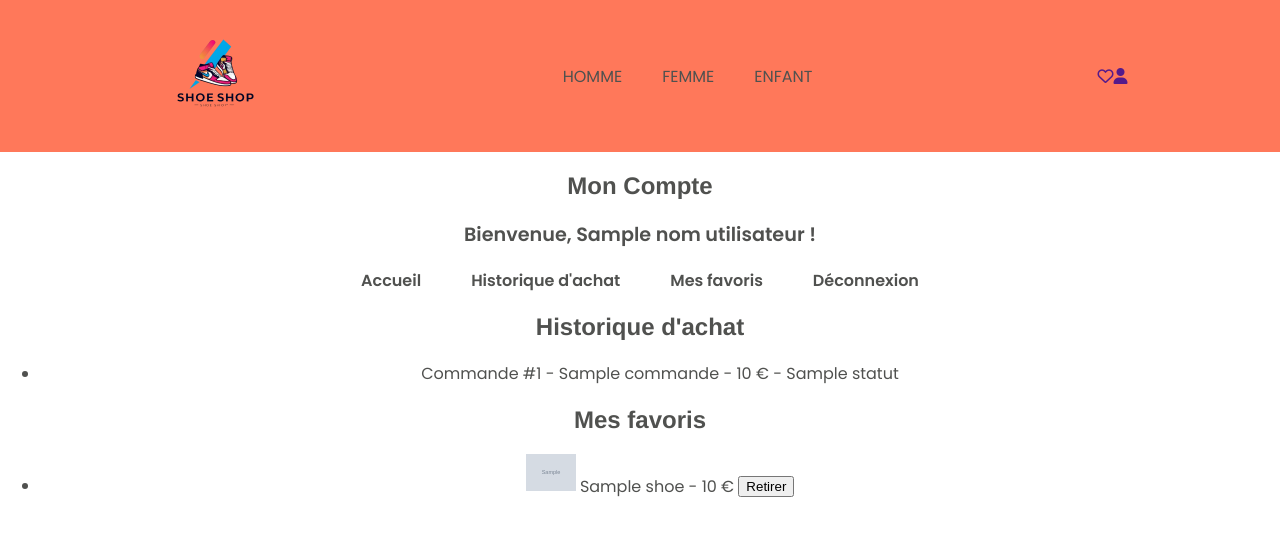
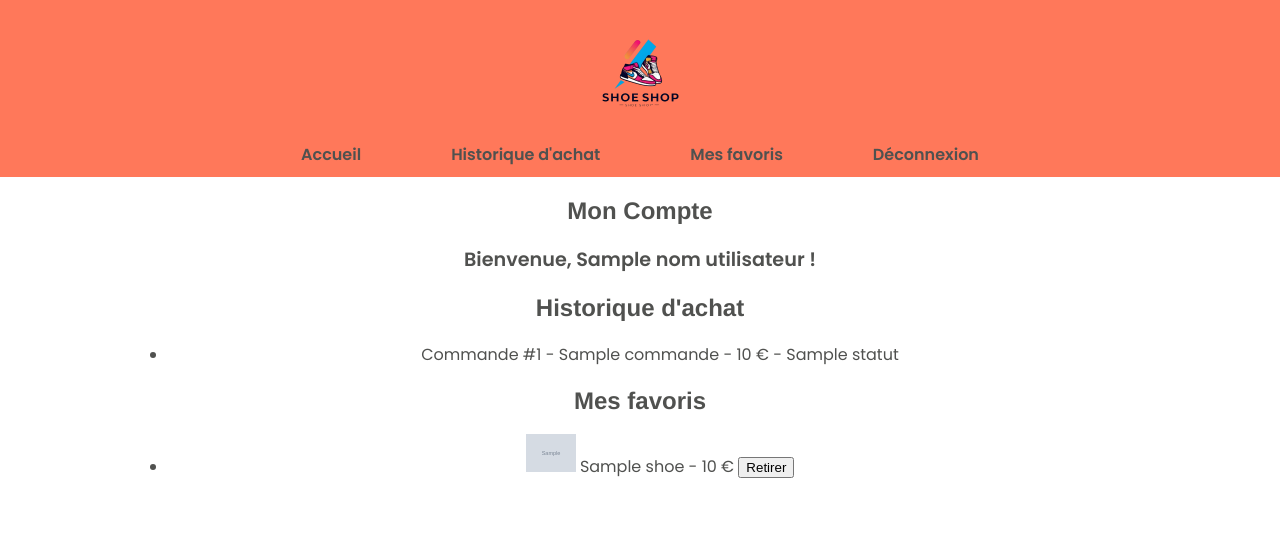
Before and after one commit to Gab-ia/shoe_shop, a PHP site: template pages/front/utilisateur.php in a window 1280 px wide. Shown: the top 536 px of the page. Run offline with PHP 8.4, Linux system fonts and the light colour scheme; the template is opened without the code that fills it: most values are stand-ins (such as "Sample title", 1, 10 or a date in 2020); grey boxes marked "Sample" are stand-in pictures.

Commit message:
responsive

```diff
--- a/css/style-utilisateur.css
+++ b/css/style-utilisateur.css
@@ -11,16 +11,13 @@
 }
 
 body {
-
   font-family: var(--font-principale);
   color: var(--couleur-1);
   margin: 0;
   padding: 0;
 }
 
-h1,
-h2,
-h3 {
+h1, h2, h3 {
   font-family: var(--font-secondaire);
   color: var(--couleur-1);
 }
@@ -56,12 +53,7 @@ h3 {
   float: right;
 }
 
-input[type="email"],
-input[type="id"],
-.password,
-.nom,
-.prenom,
-.identifiant {
+input[type="email"], input[type="id"], .password, .nom, .prenom, .identifiant {
   width: 100%;
   padding: 10px;
   border: 1px solid #ccc;
@@ -100,7 +92,6 @@ input[type="id"],
   display: flex;
   justify-content: center;
   gap: 20px;
-  /* Ajuste l'espace entre les éléments */
 }
 
 .user_nav ul li {
@@ -126,16 +117,17 @@ input[type="id"],
 /* Ajout de Flexbox pour le header */
 header {
   display: flex;
-  justify-content:space-around;
+  flex-direction: column;
+  justify-content: center;
   align-items: center;
   padding: 10px 20px;
   background-color: var(--couleur-3);
 }
 
-/* Pour les éléments du menu de navigation */
-header div {
-  display: flex;
-  align-items: center;
+header .logo img {
+  width: 100%;
+  height: auto;
+  max-width: 125px; /* Logo limité à cette taille */
 }
 
 header ul {
@@ -143,6 +135,7 @@ header ul {
   list-style: none;
   margin: 0;
   padding: 0;
+  justify-content: center;
 }
 
 header ul li {
@@ -150,20 +143,70 @@ header ul li {
   margin-left: 20px;
 }
 
-
-/* Pour les icônes */
 header .icones {
   display: flex;
   align-items: center;
 }
 
+/* Logo */
 .size-logo {
-  width: 125.125px; /* Définit la largeur exacte de l'image */
-  height: auto; /* Conserve les proportions de l'image */
+  width: 300px; /* Définition fixe de la largeur */
+  height: auto;
 }
 
 .logo {
   width: auto;
   height: auto;
-  display: inline-block; /* Assure que l'élément prend uniquement la place nécessaire */
+  display: inline-block;
 }
+
+/* Media Queries */
+
+/* Pour les grands écrans (PC) */
+@media (min-width: 1024px) {
+  .connexion_client_section {
+    max-width: 500px;
+  }
+
+  .user_account_section {
+    max-width: 80%;
+    margin: auto;
+  }
+}
+
+
+
+/* Pour les téléphones (moins de 790px) */
+@media (max-width: 790px) {
+  header {
+    flex-direction: column;
+    text-align: center;
+  }
+
+  .logo img {
+    max-width: 100px; /* Réduire la taille du logo sur mobile */
+  }
+
+  .user_nav ul {
+    flex-direction: column;
+    padding: 0;
+  }
+
+  .user_nav ul li {
+    margin: 10px 0;
+    font-size: 14px;
+  }
+
+  .user_account_section {
+    padding: 15px;
+  }
+
+  .purchase_history li, .favorite_list li {
+    padding: 12px;
+    font-size: 14px;
+  }
+
+  button {
+    font-size: 14px;
+  }
+}
--- a/pages/front/utilisateur.php
+++ b/pages/front/utilisateur.php
@@ -17,18 +17,15 @@
       <img src="/img/logo-shoe.png" alt="Logo Shoe" class="size-logo">
     </div>
 
-    <div>
+    <nav class="user_nav">
       <ul>
-            <li><a href="" class="lien" style="text-decoration:none; color:var(--couleur-1);" onclick="afficheMenu()">HOMME</a></li>
-            <li><a href="" class="lien" style="text-decoration:none; color:var(--couleur-1);" onclick="afficheMenu()">FEMME</a></li>
-            <li><a href="" class="lien" style="text-decoration:none; color:var(--couleur-1);" onclick="afficheMenu()">ENFANT</a></li>
+        <li><a href="/pages/front/accueil.php">Accueil</a></li>
+        <li><a href="#historique">Historique d'achat</a></li>
+        <li><a href="#favoris">Mes favoris</a></li>
+        <li><a href="/logout.php">Déconnexion</a></li>
       </ul>
-    </div>
+    </nav>
 
-    <div class="icones">
-        <a href=""> <i class="fa-regular fa-heart icone"></i> </a>
-        <a href=""> <i class="fa-solid fa-user icone"></i> </a>
-    </div>
   </header>
 
 
@@ -38,14 +35,7 @@
     <!-- Message de bienvenue -->
     <p class="welcome_message">Bienvenue, <?php echo htmlspecialchars($nom_utilisateur); ?> !</p>
 
-    <nav class="user_nav">
-      <ul>
-        <li><a href="/pages/front/accueil.php">Accueil</a></li>
-        <li><a href="#historique">Historique d'achat</a></li>
-        <li><a href="#favoris">Mes favoris</a></li>
-        <li><a href="/logout.php">Déconnexion</a></li>
-      </ul>
-    </nav>
+
 
     <!-- Section Historique d'achat -->
     <section id="historique" class="user_section">
@@ -61,7 +51,7 @@
           </li>
           <?php endforeach; ?>
         <?php else: ?>
-          <li>Aucune commande trouvée.</li>
+          <ul>Aucune commande trouvée.</ul>
         <?php endif; ?>
         </ul>
     </section>
@@ -79,7 +69,7 @@
           </li>
           <?php endforeach; ?>
         <?php else: ?>
-          <li>Aucun favori enregistré.</li>
+          <ul>Aucun favori enregistré.</ul>
         <?php endif; ?>
         </ul>
     </section>
```
Lines whose indentation alone changed are shown as unchanged.
